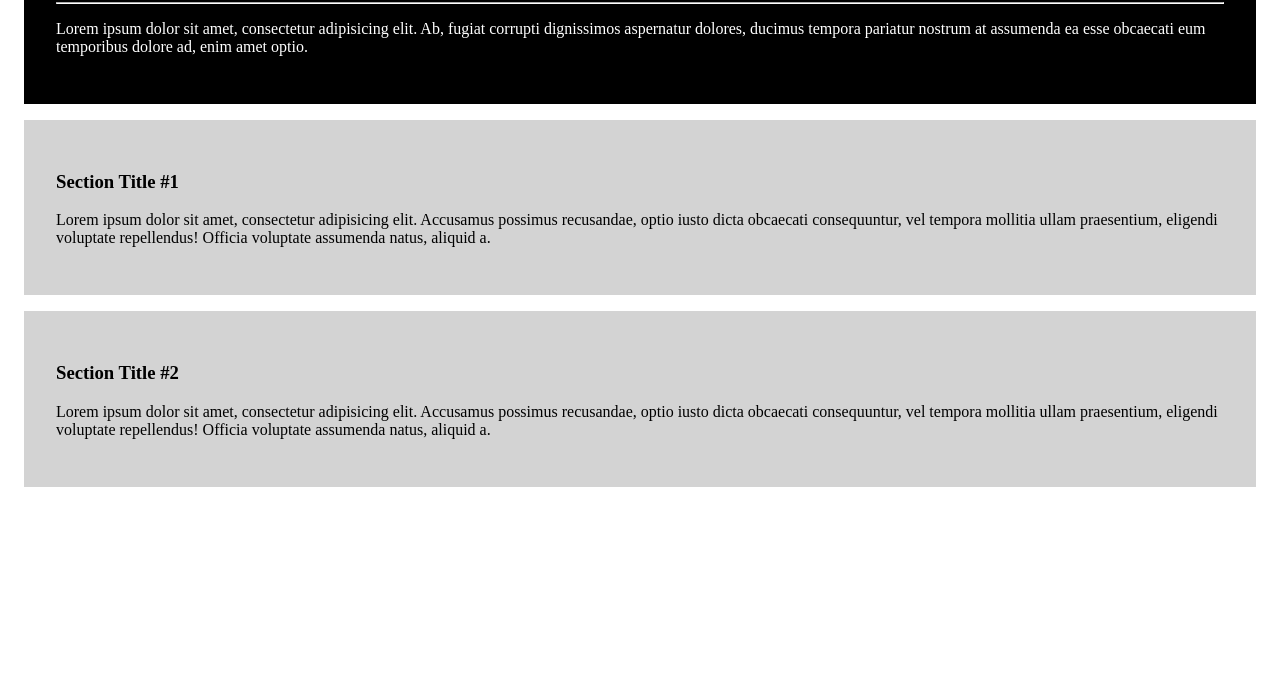
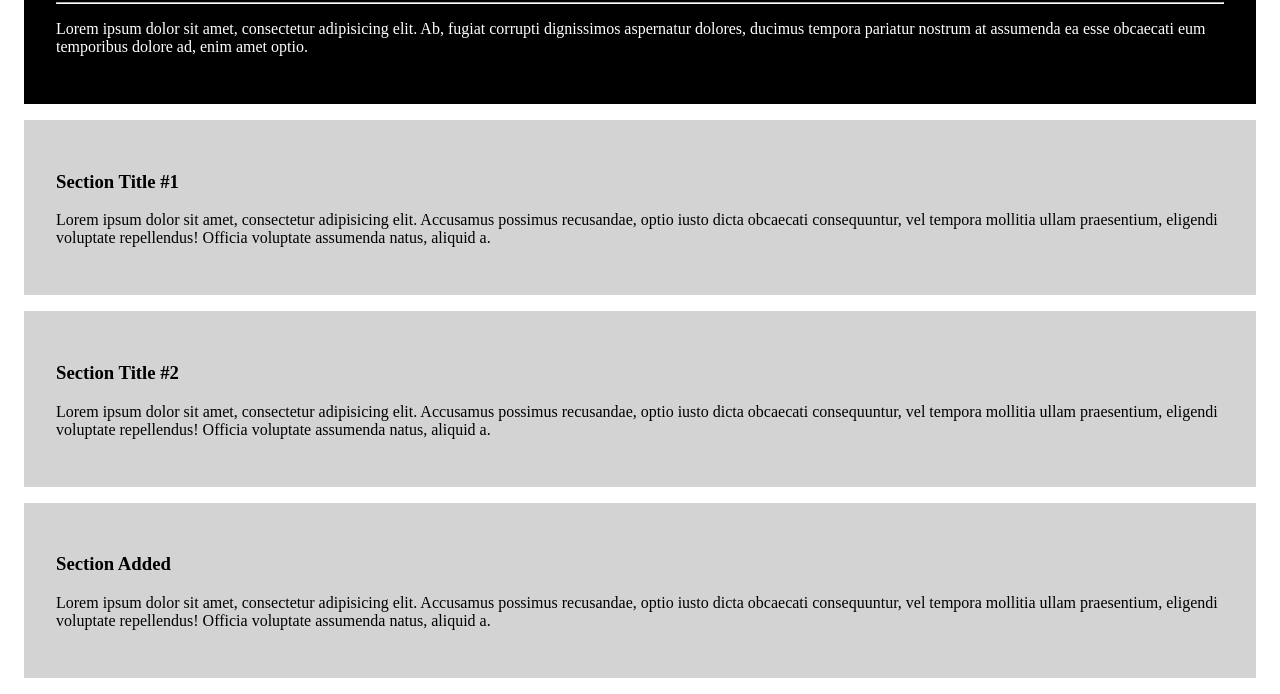
Before and after one commit to shung7007/Neoproject, a plain HTML site: page index.html in a window 1280 px wide. Shown: the part 126-820 px from the top of the page. Drawn offline with Linux system fonts and the light colour scheme.

Commit message:
sec-3 added

```diff
--- a/index.html
+++ b/index.html
@@ -34,6 +34,10 @@
       <h3>Section Title #2</h3>
       <p>Lorem ipsum dolor sit amet, consectetur adipisicing elit. Accusamus possimus recusandae, optio iusto dicta obcaecati consequuntur, vel tempora mollitia ullam praesentium, eligendi voluptate repellendus! Officia voluptate assumenda natus, aliquid a.</p>
     </section>
+    <section class="sec-3">
+      <h3>Section Added</h3>
+      <p>Lorem ipsum dolor sit amet, consectetur adipisicing elit. Accusamus possimus recusandae, optio iusto dicta obcaecati consequuntur, vel tempora mollitia ullam praesentium, eligendi voluptate repellendus! Officia voluptate assumenda natus, aliquid a.</p>
+    </section>
   </div>
 </body>
 </html>
```
